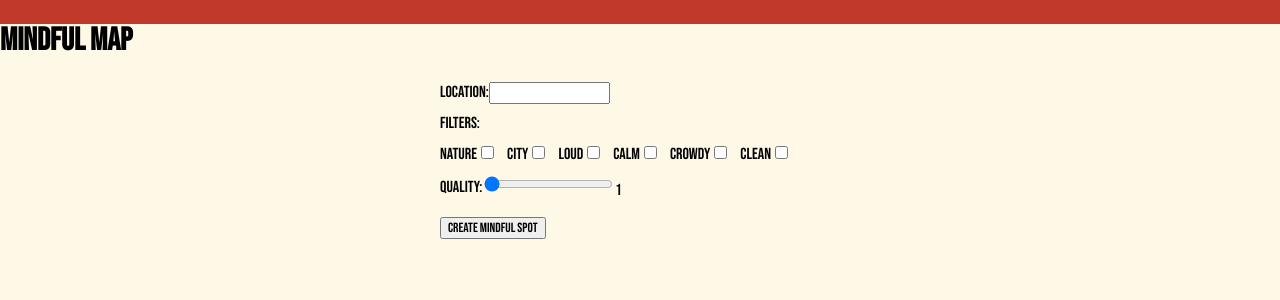
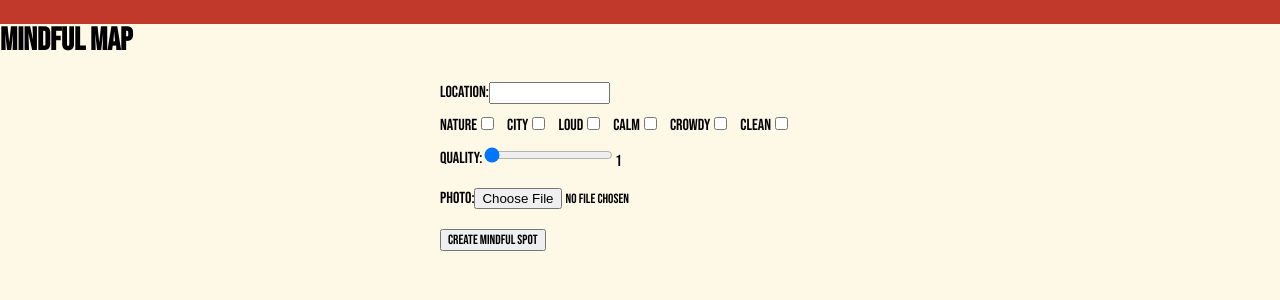
Before and after one commit to benkutdev/mindfulmap, a Next.js app: page / in a window 1280 px wide. Shown: the top 300 px of the page. Built offline with nearby package versions, Linux system fonts and the light colour scheme.

Commit message:
photo-upload

```diff
--- a/components/Form/Form.js
+++ b/components/Form/Form.js
@@ -28,6 +28,12 @@ const QualityContainer = styled.div`
   margin-bottom: 10px;
 `;
 
+const PhotoContainer = styled.div`
+  display: flex;
+  gap: 10px;
+  margin-bottom: 10px;
+`;
+
 export default function MindfulForm() {
   const [location, setLocation] = useState("");
   const [nature, setNature] = useState(false);
@@ -44,6 +50,11 @@ export default function MindfulForm() {
     console.log("Form submitted");
   };
 
+  const handlePhotoChange = (e) => {
+    const file = e.target.files[0];
+    setPhoto(file);
+  };
+
   return (
     <FormContainer>
       <StyledForm onSubmit={handleSubmit}>
@@ -56,7 +67,6 @@ export default function MindfulForm() {
             required
           />
         </Label>
-        <Label>Filters:</Label>
         <CheckboxContainer>
           <label>
             Nature
@@ -120,6 +130,16 @@ export default function MindfulForm() {
           </Label>
           <span>{quality}</span>
         </QualityContainer>
+        <PhotoContainer>
+        <Label>
+          Photo:
+          <input
+            type="file"
+            accept="image/*"
+            onChange={handlePhotoChange}
+          />
+        </Label>
+        </PhotoContainer>
         <div>
           <button type="submit">Create Mindful Spot</button>
         </div>
```
